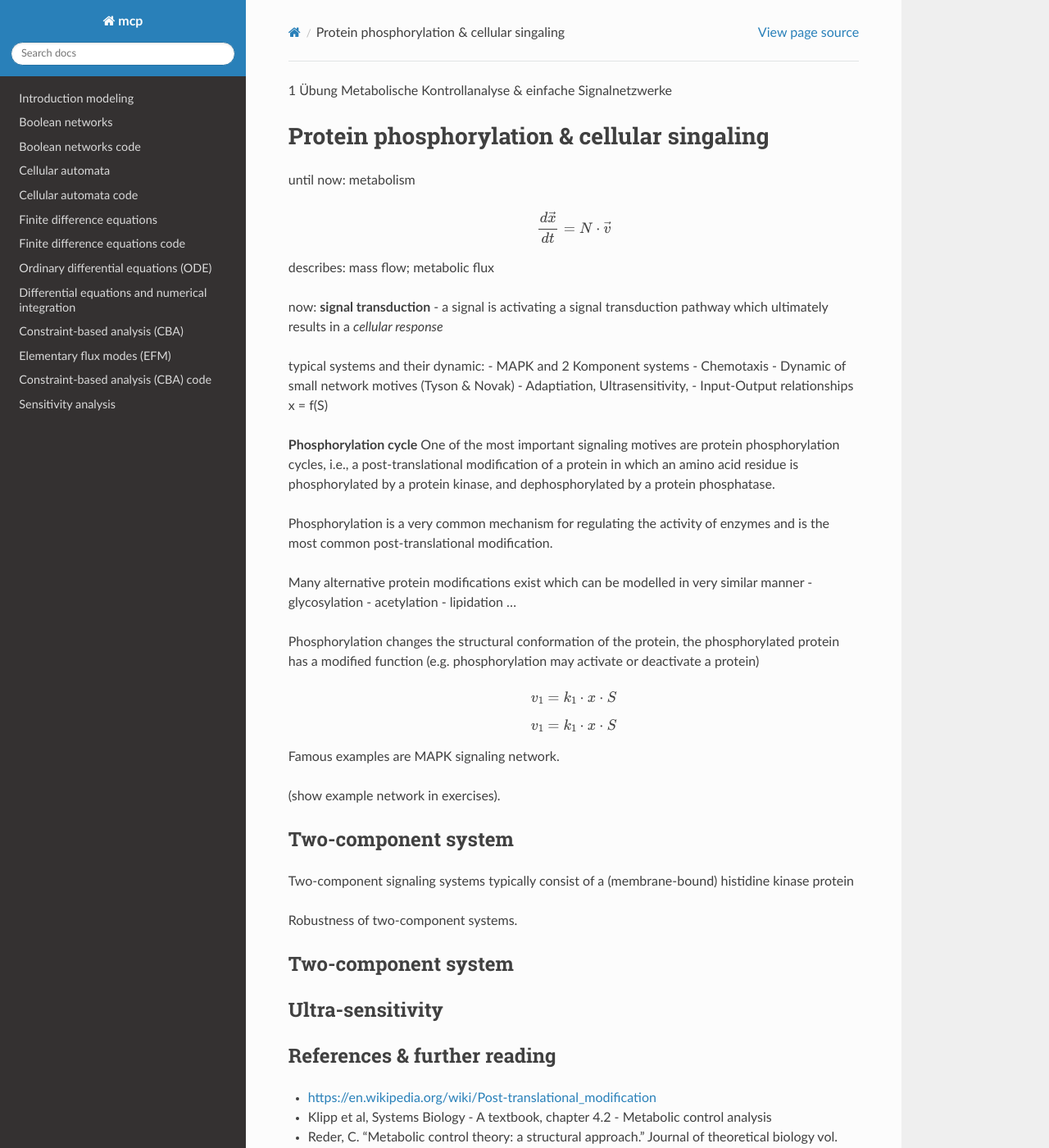
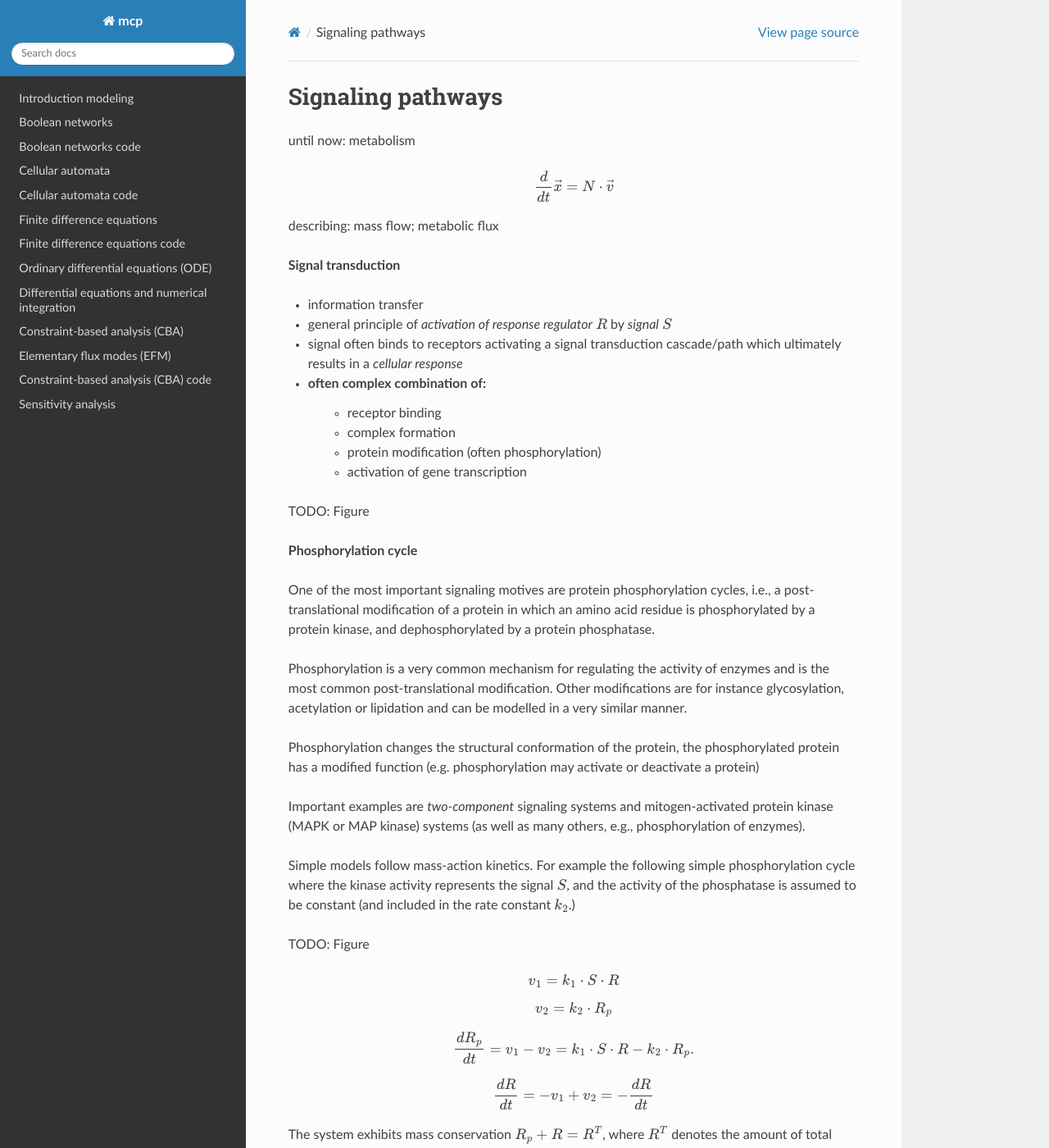
Before and after one commit to matthiaskoenig/mcp, a Sphinx documentation site: the page built from docs/08_signaling.rst, in a window 1280 px wide and 1400 px high. Shown: the whole window at 82% size. Built offline with Sphinx 7.4.7 and the Read the Docs theme 2.0.0, drawn with Linux system fonts in a browser that asks for light colours; some of the changed text lies outside the part shown.

Commit message:
working on signaling

```diff
--- a/docs/08_signaling.rst
+++ b/docs/08_signaling.rst
@@ -1,45 +1,61 @@
-1 Übung Metabolische Kontrollanalyse & einfache Signalnetzwerke
-
-
-
-Protein phosphorylation & cellular singaling
-=============================================
+Signaling pathways
+==================
 until now: metabolism
 
-.. math:: \frac{d \vec{x}}{dt}  = N \cdot \vec{v}
+.. math:: \frac{d}{dt} \vec{x} = N \cdot \vec{v}
 
-describes: mass flow; metabolic flux
+describing: mass flow; metabolic flux
 
-now: **signal transduction**
-- a signal is activating a signal transduction pathway which ultimately results
-in a *cellular response*
+**Signal transduction**
 
+- information transfer
+- general principle of *activation of response regulator* :math:`R` by *signal* :math:`S`
+- signal often binds to receptors activating a signal transduction cascade/path which ultimately results in a *cellular response*
+- often complex combination of:
+    - receptor binding
+    - complex formation
+    - protein modification (often phosphorylation)
+    - activation of gene transcription
 
-
-typical systems and their dynamic:
-- MAPK and 2 Komponent systems
-- Chemotaxis
-- Dynamic of small network motives (Tyson & Novak)
-- Adaptiation, Ultrasensitivity,
-- Input-Output relationships
-x = f(S)
+TODO: Figure
 
 
 **Phosphorylation cycle**
+
 One of the most important signaling motives are protein phosphorylation cycles, i.e., a post-translational modification of a protein in which an amino acid residue is phosphorylated by a protein kinase, and dephosphorylated by a protein phosphatase.
 
-Phosphorylation is a very common mechanism for regulating the activity of enzymes and is the most common post-translational modification.
-
-Many alternative protein modifications exist which can be modelled in very similar manner
-- glycosylation
-- acetylation
-- lipidation
-...
+Phosphorylation is a very common mechanism for regulating the activity of enzymes and is the most common post-translational modification. Other modifications are for instance glycosylation, acetylation or lipidation and can be modelled in a very similar manner.
 
 Phosphorylation changes the structural conformation of the protein, the phosphorylated protein has a modified function (e.g. phosphorylation may activate or deactivate a protein)
 
-.. math:: v_1 = k_1 \cdot x \cdot S
-.. math:: v_1 = k_1 \cdot x \cdot S
+Important examples are *two-component* signaling systems and mitogen-activated protein kinase (MAPK or MAP kinase) systems (as well as many others, e.g., phosphorylation of enzymes).
+
+Simple models follow mass-action kinetics. For example the following simple phosphorylation cycle where the kinase activity represents the signal :math:`S`, and the activity of the phosphatase is assumed to be constant (and included in the rate constant :math:`k_2`.)
+
+TODO: Figure
+
+
+.. math:: v_1 = k_1 \cdot S \cdot R
+.. math:: v_2 = k_2 \cdot R_p
+.. math:: \frac{dR_p}{dt} = v_1 - v_2 = k_1 \cdot S \cdot R - k_2 \cdot R_p.
+.. math:: \frac{dR}{dt} = -v_1 + v_2 = -\frac{dR}{dt}
+
+The system exhibits mass conservation :math:`R_p + R = R^T`, where :math:`R^T` denotes the amount of total protein.
+
+.. math:: \frac{d (R + R_p)}{dt} = 0
+
+Steady state of the system is given by
+.. math:: \frac{dR_p}{dt} = k_1 \cdot S \cdot R - k_2 \cdot R_p = k1 \cdot S \cdot (R^T - R_p) - k_2 \cdot R_p = 0
+
+.. math:: R_p^0 = R^T \left(\frac{S}{S + \frac{k_2}{k_1}} \right)
+
+.. math:: R_p^0 = R^T \left(\frac{S}{S + \frac{k_2}{k_1}} \right)
+
+Michaelis-Menten like response
+
+TODO: Figure R_p^0
+
+
 
 Famous examples are MAPK signaling network.
 
@@ -47,12 +63,27 @@
 
 Two-component system
 --------------------
-Two-component signaling systems typically consist of a (membrane-bound) histidine kinase protein
+A two-component regulatory system serves as a basic stimulus-response coupling mechanism to allow organisms to sense and respond to changes in many different environmental conditions
+
+Two-component signaling systems typically consist of
+
+- (membrane-bound) *histidine kinase* (HK) that senses a specific environmental stimulus (typically homodimeric transmembrane proteins containing a histidine phosphotransfer domain and an ATP binding domain)
+- two-component systems serve as a basic stimulus-response coupling mechanism to allow organism to sense and response to changes in many different environmental conditions.
+- corresponding *response regulator* that mediates the cellular response, mostly through differential expression of target genes (may consist only of receiver domain, but mostly receiver and output domain, often involved in DNA binding)
+- overall level of phosphorylated response regulator ultimately controls its activity
+- many HKs are bifunctional and possess phosphatase activity against response regulator
+- most common in bacteria
+- key examples: bacterial chemotaxis, E.coli osmoregulation (EnvZ/OmpR), *B.subtilis sporulation*
+
+The chemistry of 2-component system involves:
+1. Autophosphorylation: HK-His + ATP <-> HK-His-P + ADP
+2. Phosphotransfer: HK-His-P + RR-Asp <-> HK-His + RR-Asp-P
+3. Dephosphorylation: RR-Asp-P + H20 <-> RR-Asp + Pi
 
 Robustness of two-component systems.
 
-Two-component system
---------------------
+
+
 
 Ultra-sensitivity
 -----------------
@@ -61,7 +92,9 @@
 References & further reading
 -----------------------------
 - https://en.wikipedia.org/wiki/Post-translational_modification
-- Klipp et al, Systems Biology - A textbook, chapter 4.2 - Metabolic control analysis
+- https://en.wikipedia.org/wiki/Two-component_regulatory_system
+- Stock, Ann M., Victoria L. Robinson, and Paul N. Goudreau. "Two-component signal transduction." Annual review of biochemistry 69.1 (2000): 183-215.
+- Klipp et al, Systems Biology - A textbook, chapter 12.2 - Signaling pathways
 - Reder, C. “Metabolic control theory: a structural approach.” Journal of theoretical biology vol. 135,2 (1988): 175-201. doi:10.1016/s0022-5193(88)80073-0
 - Kacser, H, and J A Burns. “The control of flux.” Symposia of the Society for Experimental Biology vol. 27 (1973): 65-104.
 - Heinrich, R, and T A Rapoport. “A linear steady-state treatment of enzymatic chains. General properties, control and effector strength.” European journal of biochemistry vol. 42,1 (1974): 89-95. doi:10.1111/j.1432-1033.1974.tb03318.x
```
